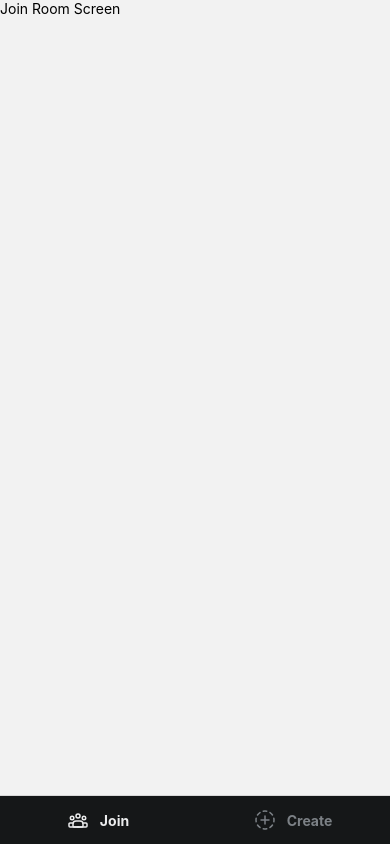
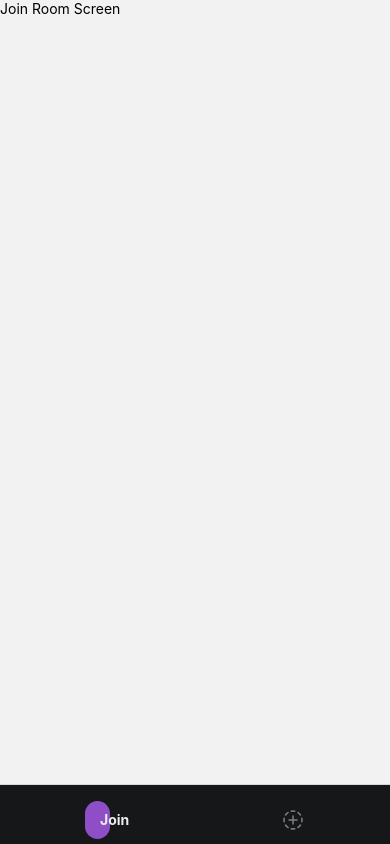
Before and after one commit to IgorBialek/Mafia, a React Native app in the folder Frontend/: screen / in a window 390 px wide. Built offline with nearby package versions, Linux system fonts and the light colour scheme.

Commit message:
feat(navigation): Bottom bar animations

```diff
--- a/Frontend/babel.config.js
+++ b/Frontend/babel.config.js
@@ -1,6 +1,7 @@
-module.exports = function(api) {
+module.exports = function (api) {
   api.cache(true);
   return {
-    presets: ['babel-preset-expo'],
+    presets: ["babel-preset-expo"],
+    plugins: ["react-native-reanimated/plugin"],
   };
 };
--- a/Frontend/package.json
+++ b/Frontend/package.json
@@ -17,7 +17,8 @@
     "react-native": "0.72.6",
     "react-native-safe-area-context": "4.6.3",
     "react-native-screens": "~3.22.0",
-    "react-native-svg": "13.9.0"
+    "react-native-svg": "13.9.0",
+    "react-native-reanimated": "~3.3.0"
   },
   "devDependencies": {
     "@babel/core": "^7.20.0",
--- a/Frontend/src/components/icons/interface/BottomTabItem/BottomTabItem.styles.ts
+++ /dev/null
@@ -1,19 +0,0 @@
-import { StyleSheet } from "react-native";
-
-import { METRICS } from "../../../../themes/Metrics";
-
-const styles = (color: string) =>
-  StyleSheet.create({
-    container: {
-      flex: 1,
-      flexDirection: "row",
-      alignItems: "center",
-      gap: METRICS.bottomBar.itemGap,
-    },
-    text: {
-      fontWeight: "bold",
-      color: color,
-    },
-  });
-
-export default styles;
--- a/Frontend/src/components/icons/interface/BottomTabItem/BottomTabItem.tsx
+++ /dev/null
@@ -1,21 +0,0 @@
-import { FC, ReactNode } from "react";
-import { Text, View } from "react-native";
-
-import styles from "./BottomTabItem.styles";
-
-interface Props {
-  children: ReactNode;
-  color: string;
-  text: string;
-}
-
-const BottomTabItem: FC<Props> = ({ children, color, text }) => {
-  return (
-    <View style={styles(color).container}>
-      {children}
-      <Text style={styles(color).text}>{text}</Text>
-    </View>
-  );
-};
-
-export default BottomTabItem;
--- /dev/null
+++ b/Frontend/src/components/interface/BottomTabItem/BottomTabItem.styles.ts
@@ -0,0 +1,25 @@
+import { StyleSheet } from "react-native";
+
+import { COLORS } from "../../../themes/Colors";
+import { METRICS } from "../../../themes/Metrics";
+
+const styles = (textColor: string, focused: boolean) =>
+  StyleSheet.create({
+    container: {
+      flex: 1,
+      flexDirection: "row",
+      alignItems: "center",
+      justifyContent: "flex-start",
+      gap: METRICS.bottomBarItem.gap,
+      backgroundColor: focused ? COLORS.tertiary : COLORS.secondaryBackground,
+      borderRadius: METRICS.bottomBarItem.borderRadius,
+      maxHeight: METRICS.bottomBarItem.height,
+      paddingHorizontal: METRICS.bottomBarItem.paddingHorizontal,
+    },
+    text: {
+      fontWeight: "bold",
+      color: textColor,
+    },
+  });
+
+export default styles;
--- /dev/null
+++ b/Frontend/src/components/interface/BottomTabItem/BottomTabItem.tsx
@@ -0,0 +1,82 @@
+import { FC, ReactNode, useCallback, useState } from "react";
+import { Text } from "react-native";
+import Animated, {
+  Easing,
+  useSharedValue,
+  withSequence,
+  withTiming,
+} from "react-native-reanimated";
+
+import { useFocusEffect } from "@react-navigation/native";
+
+import { METRICS } from "../../../themes/Metrics";
+import styles from "./BottomTabItem.styles";
+
+interface Props {
+  children: ReactNode;
+  color: string;
+  text: string;
+  focused: boolean;
+}
+
+const BottomTabItem: FC<Props> = ({ children, color, text, focused }) => {
+  const containerWidth = useSharedValue(METRICS.bottomBarItem.width);
+  const textScale = useSharedValue(0);
+
+  const [showText, setShowText] = useState(false);
+
+  useFocusEffect(
+    useCallback(() => {
+      if (focused) {
+        playAnimation();
+      }
+
+      return () => {
+        containerWidth.value = METRICS.bottomBarItem.width;
+        textScale.value = 0;
+      };
+    }, [focused])
+  );
+
+  const playAnimation = () => {
+    setShowText(true);
+    containerWidth.value = withTiming(100, {
+      duration: 100,
+      easing: Easing.linear,
+    });
+
+    textScale.value = withSequence(
+      withTiming(0, {
+        duration: 100,
+        easing: Easing.linear,
+      }),
+      withTiming(1, {
+        duration: 100,
+        easing: Easing.linear,
+      })
+    );
+  };
+
+  return (
+    <Animated.View
+      style={{
+        ...styles(color, focused).container,
+        maxWidth: containerWidth.value === 100 ? "100%" : containerWidth,
+      }}
+    >
+      {children}
+      {showText && (
+        <Animated.Text
+          style={{
+            ...styles(color, focused).text,
+            transform: [{ scale: textScale }],
+          }}
+        >
+          {text}
+        </Animated.Text>
+      )}
+    </Animated.View>
+  );
+};
+
+export default BottomTabItem;
--- a/Frontend/src/styles/BottomTabItemStyles.tsx
+++ b/Frontend/src/styles/BottomTabItemStyles.tsx
@@ -1,8 +1,8 @@
 import { BottomTabNavigationOptions } from "@react-navigation/bottom-tabs";
 
 import { CreateRoomIcon } from "../components/icons/CreateRoomIcon";
-import BottomTabItem from "../components/icons/interface/BottomTabItem/BottomTabItem";
 import { JoinRoomIcon } from "../components/icons/JoinRoomIcon";
+import BottomTabItem from "../components/interface/BottomTabItem/BottomTabItem";
 import { SCREENS } from "../constants/Screens";
 import STRINGS from "../constants/Strings";
 
@@ -10,16 +10,24 @@ const BottomTabItemStyles = (type: string): BottomTabNavigationOptions => {
   switch (type) {
     case SCREENS.JoinRoom:
       return {
-        tabBarIcon: ({ color }) => (
-          <BottomTabItem color={color} text={STRINGS.bottomBar.itemJoinRoom}>
+        tabBarIcon: ({ color, focused }) => (
+          <BottomTabItem
+            color={color}
+            text={STRINGS.bottomBar.itemJoinRoom}
+            focused={focused}
+          >
             <JoinRoomIcon color={color} />
           </BottomTabItem>
         ),
       };
     case SCREENS.CreateRoom:
       return {
-        tabBarIcon: ({ color }) => (
-          <BottomTabItem color={color} text={STRINGS.bottomBar.itemCreateRoom}>
+        tabBarIcon: ({ color, focused }) => (
+          <BottomTabItem
+            color={color}
+            text={STRINGS.bottomBar.itemCreateRoom}
+            focused={focused}
+          >
             <CreateRoomIcon color={color} />
           </BottomTabItem>
         ),
--- a/Frontend/src/styles/BottomTabStyles.tsx
+++ b/Frontend/src/styles/BottomTabStyles.tsx
@@ -10,6 +10,11 @@ const BottomTabStyles: BottomTabNavigationOptions = {
     backgroundColor: COLORS.secondaryBackground,
     borderColor: COLORS.border,
     borderTopWidth: METRICS.bottomBar.borderWidth,
+    display: "flex",
+    flexDirection: "row",
+    justifyContent: "space-around",
+    height: METRICS.bottomBar.height,
+    paddingTop: METRICS.bottomBar.paddingTop,
   },
   tabBarActiveTintColor: COLORS.primaryText,
   tabBarInactiveTintColor: COLORS.secondaryText,
--- a/Frontend/src/themes/Colors.ts
+++ b/Frontend/src/themes/Colors.ts
@@ -1,7 +1,14 @@
 export enum COLORS {
+  primary = "#BF7AF0",
+  secondary = "#A267CC",
+  tertiary = "#8E4EC6",
+  quaternary = "#301A3A",
+
+  primaryText = "#ECEDEE",
+  secondaryText = "#7C8186",
+
   secondaryBackground = "#151718",
   primaryBackground = "#26292B",
+
   border = "#4C5155",
-  primaryText = "#ECEDEE",
-  secondaryText = "#7C8186",
 }
--- a/Frontend/src/themes/Metrics.ts
+++ b/Frontend/src/themes/Metrics.ts
@@ -1,6 +1,14 @@
 export const METRICS = {
   bottomBar: {
     borderWidth: 1,
-    itemGap: 10,
+    paddingTop: 10,
+    height: 60,
+  },
+  bottomBarItem: {
+    height: 38,
+    width: 48,
+    borderRadius: 24,
+    paddingHorizontal: 10,
+    gap: 5,
   },
 };
```
Also changed, not shown: 1 other file (tests, documents, lock files or other folders).
